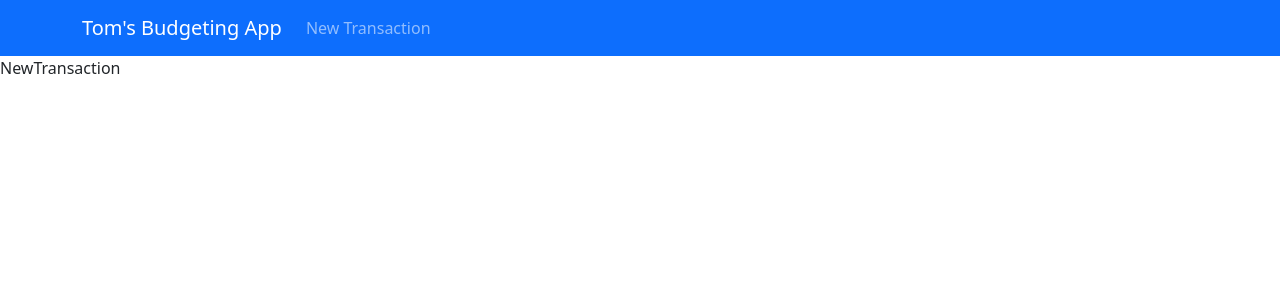
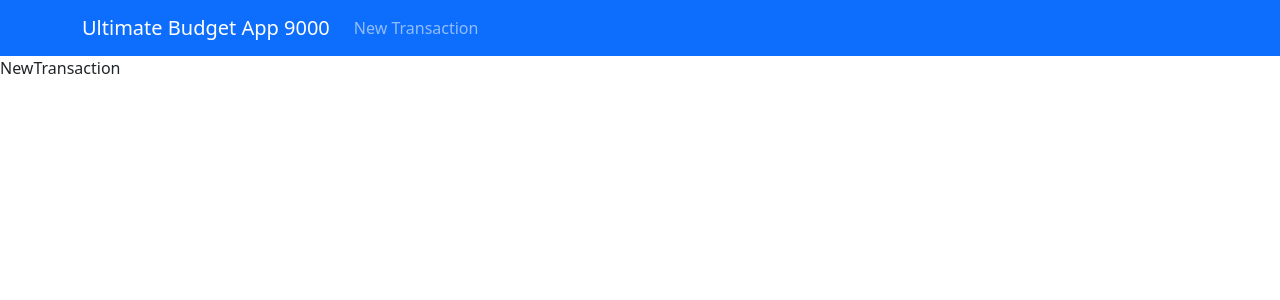
Before and after one commit to Tetracell/budget-app-frontend, a React (Create React App) app: page /new in a window 1280 px wide. Shown: the top 300 px of the page. Built offline with nearby package versions, Linux system fonts and the light colour scheme; no server answers.

Commit message:
Links to individual transactions

```diff
--- a/src/App.js
+++ b/src/App.js
@@ -9,6 +9,7 @@ import Home from "./Components/Home";
 import Navigationbar from "./Components/Nav";
 import { NewTransaction } from "./Components/NewTransaction";
 import EditTransaction from "./Components/EditTransaction";
+import { ShowTransaction } from "./Components/ShowTransaction";
 
 const API = process.env.REACT_APP_API_URL;
 
@@ -24,8 +25,9 @@ function App() {
       <Navigationbar />
       <Routes>
         <Route path="/" element={<Home transactions={transactions} />} />
-        <Route path="/new" element={<NewTransaction/>}/>;
-        <Route path="/edit/:id" element={<EditTransaction API={API}/>}/>
+        <Route path="/:transaction" element={<ShowTransaction />} />
+        <Route path="/new" element={<NewTransaction />} />;
+        <Route path="/edit/:id" element={<EditTransaction API={API} />} />
       </Routes>
     </div>
   );
--- a/src/Components/Nav.js
+++ b/src/Components/Nav.js
@@ -9,7 +9,7 @@ const Navigationbar = () => {
   return (
     <Navbar sticky="top" bg="primary" variant="dark" expand="lg">
       <Container>
-        <Navbar.Brand href="/">Tom's Budgeting App</Navbar.Brand>
+        <Navbar.Brand href="/">Ultimate Budget App 9000</Navbar.Brand>
         <Navbar.Toggle aria-controls="basic-navbar-nav" />
         <Nav className="me-auto">
           <Nav.Link href="/new">New Transaction</Nav.Link>
--- a/src/Components/Transaction.js
+++ b/src/Components/Transaction.js
@@ -11,7 +11,7 @@ export const Transaction = ({ transaction, index }) => {
 
   return (
     <tr>
-      <td>{index + 1}</td>
+      <td><Link to={`/${index}`}>{index+1}</Link></td>
       <td>{transaction.date}</td>
       <td>{transaction.from}</td>
       <td>{transaction.item_name}</td>
```
